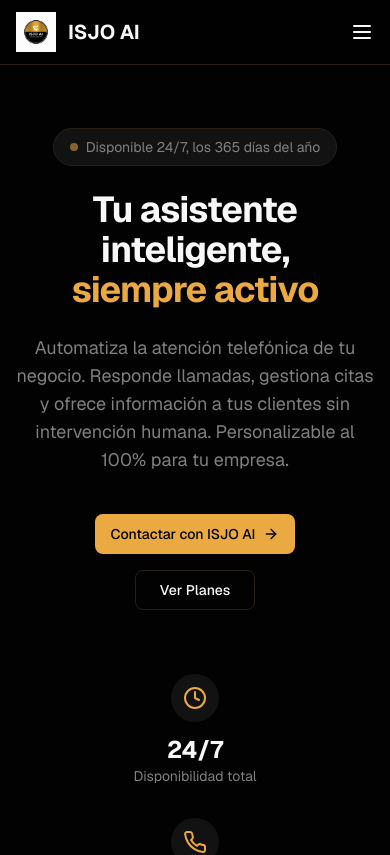
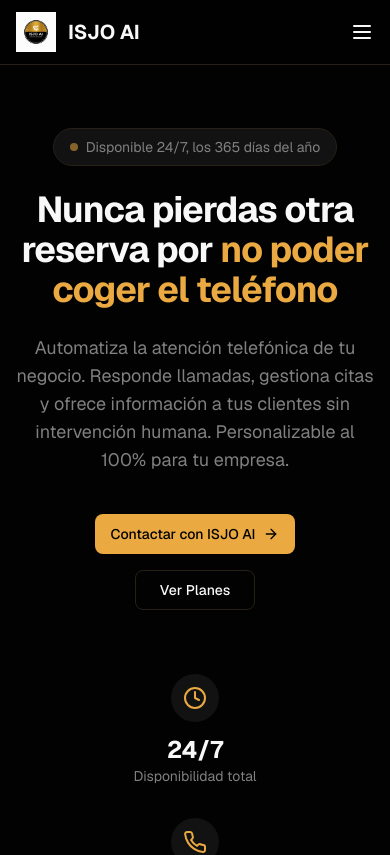
Before and after one commit to IsmaelJesus20/v0-voice-assistant-plans, a Next.js app: page / in a window 390 px wide. Shown: the top 855 px of the page. Built offline with nearby package versions, Linux system fonts and the light colour scheme.

Commit message:
feat: update hero title to emphasize phone accessibility
Highlight importance of not missing reservations due to phone issues.

Co-authored-by: null <223734731+IsmaelJesus20@users.noreply.github.com>

```diff
--- a/components/hero.tsx
+++ b/components/hero.tsx
@@ -19,8 +19,8 @@ export function Hero() {
           </div>
 
           <h1 className="mx-auto max-w-4xl text-balance text-4xl font-bold tracking-tight text-foreground sm:text-5xl lg:text-7xl">
-            Tu asistente inteligente,{" "}
-            <span className="text-primary">siempre activo</span>
+            Nunca pierdas otra reserva por{" "}
+            <span className="text-primary">no poder coger el teléfono</span>
           </h1>
 
           <p className="mx-auto mt-6 max-w-2xl text-pretty text-lg text-muted-foreground lg:text-xl">
```
